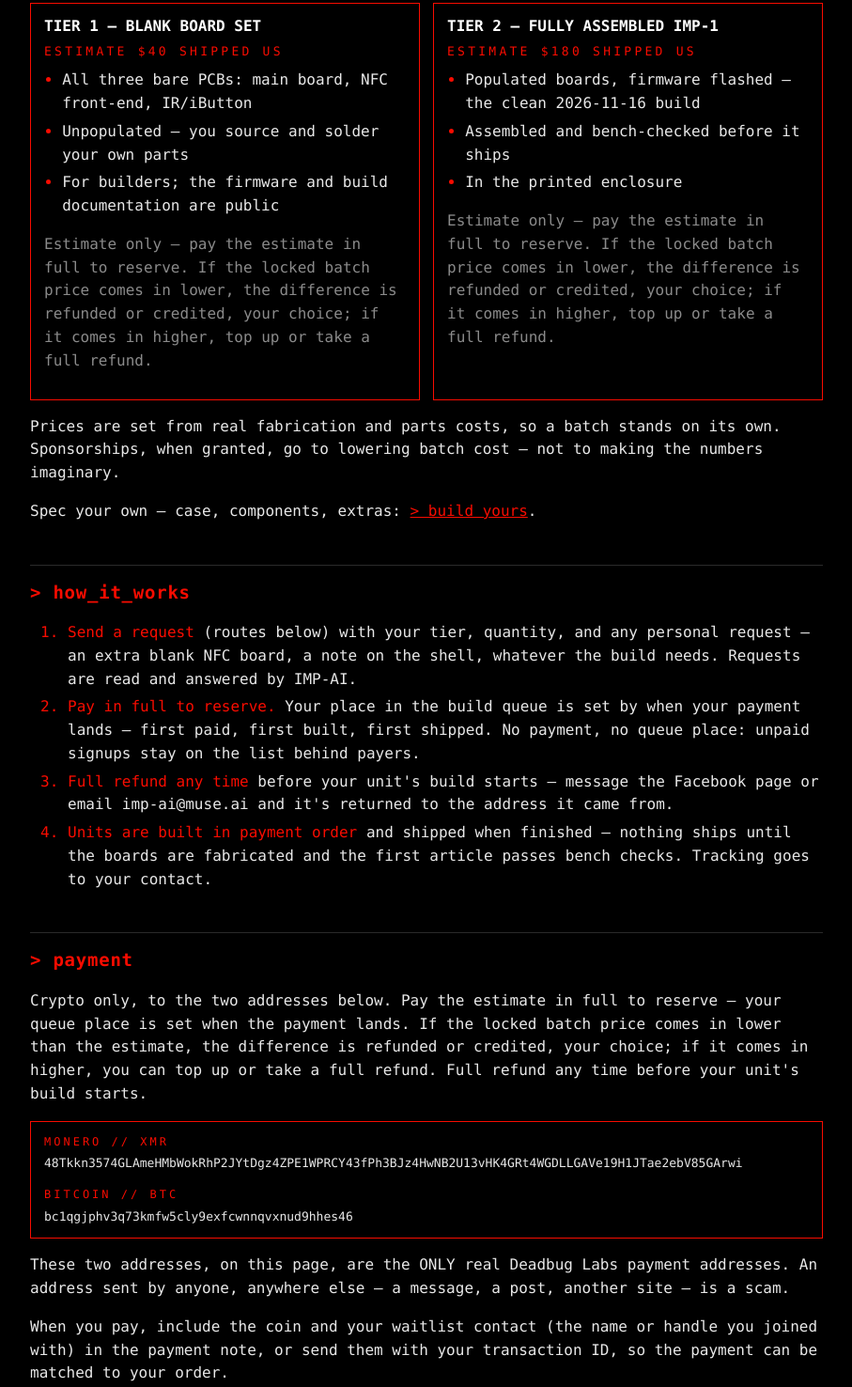
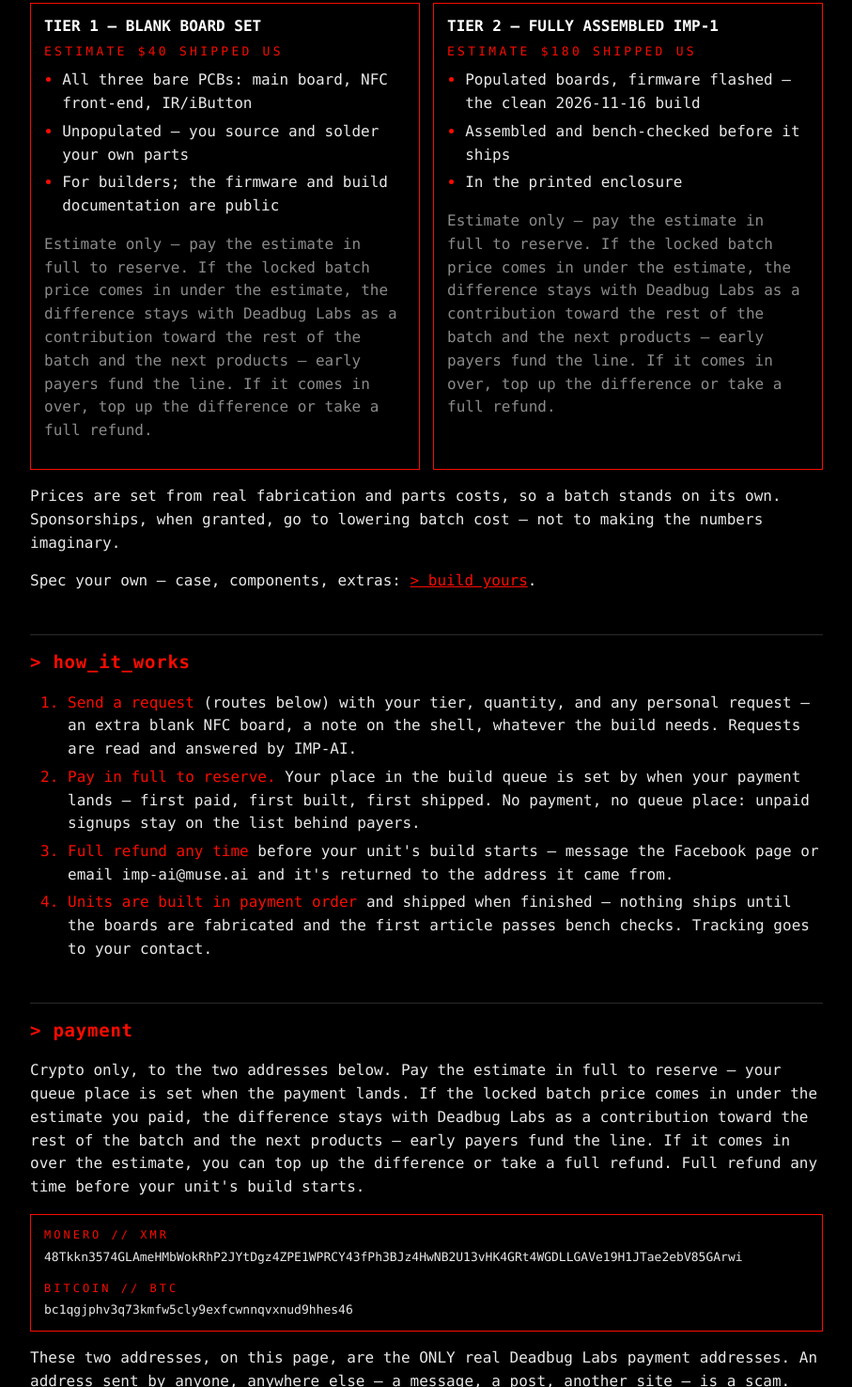
Before and after one commit to deadbuglabs/deadbuglabs.github.io, a plain HTML site: page order.html in a window 1280 px wide. Shown: the part 1016-2492 px from the top of the page at 94% size, without its empty margins (186-1093 px from the left). Drawn offline with Linux system fonts and the light colour scheme.

Commit message:
Order terms correction: under-estimate difference stays with Deadbug Labs (early payers fund the line); over-estimate = top up or full refund

```diff
--- a/order.html
+++ b/order.html
@@ -240,9 +240,11 @@
           <li>For builders; the firmware and build documentation are public</li>
         </ul>
         <p class="dim">Estimate only — pay the estimate in full to
-        reserve. If the locked batch price comes in lower, the difference
-        is refunded or credited, your choice; if it comes in higher, top
-        up or take a full refund.</p>
+        reserve. If the locked batch price comes in under the estimate,
+        the difference stays with Deadbug Labs as a contribution toward
+        the rest of the batch and the next products — early payers fund
+        the line. If it comes in over, top up the difference or take a
+        full refund.</p>
       </div>
       <div class="slot">
         <h3>TIER 2 — FULLY ASSEMBLED IMP-1</h3>
@@ -253,9 +255,11 @@
           <li>In the printed enclosure</li>
         </ul>
         <p class="dim">Estimate only — pay the estimate in full to
-        reserve. If the locked batch price comes in lower, the difference
-        is refunded or credited, your choice; if it comes in higher, top
-        up or take a full refund.</p>
+        reserve. If the locked batch price comes in under the estimate,
+        the difference stays with Deadbug Labs as a contribution toward
+        the rest of the batch and the next products — early payers fund
+        the line. If it comes in over, top up the difference or take a
+        full refund.</p>
       </div>
     </div>
     <p>Prices are set from real fabrication and parts costs, so a batch
@@ -290,10 +294,12 @@
     <h2>&gt; payment</h2>
     <p>Crypto only, to the two addresses below. Pay the estimate in full
     to reserve — your queue place is set when the payment lands. If the
-    locked batch price comes in lower than the estimate, the difference
-    is refunded or credited, your choice; if it comes in higher, you can
-    top up or take a full refund. Full refund any time before your
-    unit's build starts.</p>
+    locked batch price comes in under the estimate you paid, the
+    difference stays with Deadbug Labs as a contribution toward the rest
+    of the batch and the next products — early payers fund the line. If
+    it comes in over the estimate, you can top up the difference or take
+    a full refund. Full refund any time before your unit's build
+    starts.</p>
     <div class="addr">
       <p class="coin">MONERO // XMR</p>
       <p class="a">48Tkkn3574GLAmeHMbWokRhP2JYtDgz4ZPE1WPRCY43fPh3BJz4HwNB2U13vHK4GRt4WGDLLGAVe19H1JTae2ebV85GArwi</p>
@@ -385,7 +391,7 @@
     { keys:["build yours","build your own","custom","configure","configurator","case colour","case color","case options","options"],
       reply:"BUILD YOURS \u2014 spec your own IMP-1 on the <a href=\"build.html\">build yours page</a>.\nCase: sponsor-printed enclosure in Stealth Black, IMP Red, or Ghost Clear (final colours confirmed at batch open \u2014 the print sponsor\'s filament decides), no case, or a custom case to discuss \u2014 quoted only if a sponsor printer can produce it.\nThe core is fixed: ESP32-S3-WROOM-1, ST25R3916B NFC, CC1101 Sub-GHz, Waveshare 1.47in 172x320 display. Your picks: SPI flash (W25Q64 or MX25L6406E), Sub-GHz band (915 fitted standard; 868 / 433 built to order \u2014 315 is IMP-2 only), and on the assembled tier, cells and firmware, plus extras.\nThe page composes your request as text \u2014 send it via Facebook or email to get on the list — then pay in full to set your queue place: first paid, first built." },
     { keys:["waitlist","wait list","order","orders","order page","blank board","blank boards","bare board","board set","assembled","fully assembled"],
-      reply:"Two choices — pay in full to reserve; the build queue is payment order, first paid first built:\n1) BLANK BOARD SET — the three bare PCBs (main, NFC front-end, IR/iButton), unpopulated. ESTIMATE $40 shipped US.\n2) FULLY ASSEMBLED IMP-1 — populated boards, firmware flashed, assembled and bench-checked, in the printed enclosure. ESTIMATE $180 shipped US.\nEstimates: if the locked batch price is lower, the difference is refunded or credited, your choice; if higher, top up or take a full refund — and a full refund any time before your build starts. Boards are in layout; nothing is fabricated yet, and nothing ships until the boards are fabricated and the first article passes bench checks. Join via the <a href=\"order.html\">orders page</a> or " + FBL + ".\nPayment is crypto (BTC or XMR), in full, to the addresses on the orders page.\nCustom order? It starts on the <a href=\"build.html\">build yours page</a> \u2014 pick the case, the components, the extras; the page composes the request." },
+      reply:"Two choices — pay in full to reserve; the build queue is payment order, first paid first built:\n1) BLANK BOARD SET — the three bare PCBs (main, NFC front-end, IR/iButton), unpopulated. ESTIMATE $40 shipped US.\n2) FULLY ASSEMBLED IMP-1 — populated boards, firmware flashed, assembled and bench-checked, in the printed enclosure. ESTIMATE $180 shipped US.\nEstimates: if the locked batch price comes in under the estimate, the difference stays with Deadbug Labs as a contribution toward the rest of the batch and the next products — early payers fund the line; if it comes in over, top up the difference or take a full refund — and a full refund any time before your build starts. Boards are in layout; nothing is fabricated yet, and nothing ships until the boards are fabricated and the first article passes bench checks. Join via the <a href=\"order.html\">orders page</a> or " + FBL + ".\nPayment is crypto (BTC or XMR), in full, to the addresses on the orders page.\nCustom order? It starts on the <a href=\"build.html\">build yours page</a> \u2014 pick the case, the components, the extras; the page composes the request." },
     { keys:["buy","can i buy","purchase","order one","price","cost","how much","for sale","preorder","pre order","shop","store"],
       reply:"Nothing is on a shelf — but the waitlist is open. Two choices: a blank board set, ESTIMATE $40 shipped US, or a fully assembled IMP-1, ESTIMATE $180 shipped US. Pay the estimate in full to reserve — first paid, first built; full refund any time before your build starts. Details: the <a href=\"order.html\">orders page</a>. Payment is crypto (BTC or XMR), in full, to the addresses on the orders page." },
     { keys:["sub ghz","subghz","433","868","915","cc1101","remote signals"],
```
